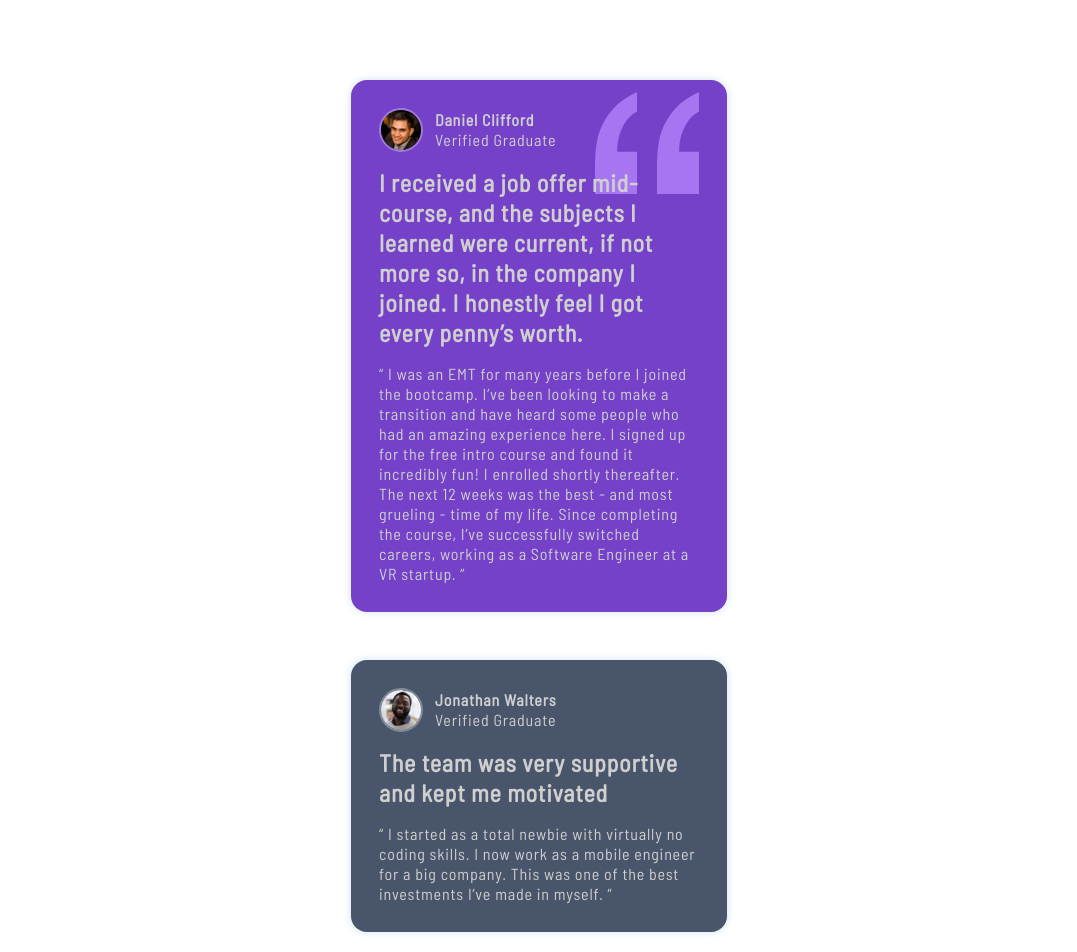
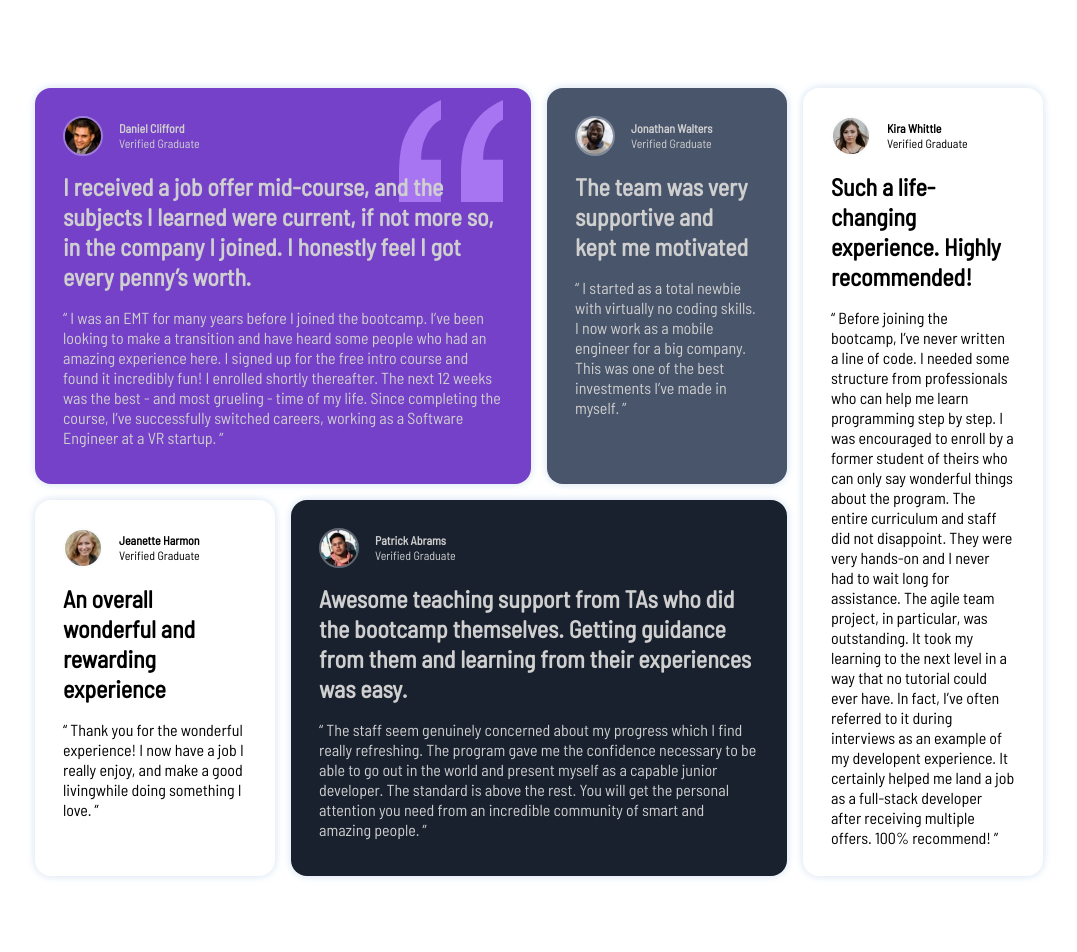
Before and after one commit to Rapbit27/07_Testimoials_Grid_Section, a plain HTML site: page index.html in a window 1280 px wide. Shown: the top 952 px of the page, without its empty margins (101-1178 px from the left). Drawn offline with Linux system fonts and the light colour scheme.

Commit message:
updated the desktop view

```diff
--- a/assets/styles/style.css
+++ b/assets/styles/style.css
@@ -2,7 +2,7 @@
     margin: 0;
     font-family: "BarlowSemiCondensed", sans-serif;
     line-height: 125%;
-    letter-spacing: 0.05rem;
+    /* letter-spacing: 0.05rem; */
 }
 
 @font-face {
@@ -24,6 +24,8 @@ main {
 .wrapper {
     display: grid;
     grid-template-columns: repeat(1, 1fr);
+    /* align-items: center; */
+    justify-content: center;
     margin: 3.5rem 0;
 }
 
@@ -73,19 +75,19 @@ main {
 }
 
 .top img {
-    width: 2.5rem;
+    width: 2.25rem;
     border: 2px solid hsla(210, 46%, 95%, 0.337);
-    margin-right: 0.75rem;
+    margin-right: 1rem;
     border-radius: 100px;
 }
 
 .name {
-    font-size: 1rem;
+    font-size: 0.75rem;
     font-weight: 600;
 }
 
 .position {
-    font-size: 1rem;
+    font-size: 0.75rem;
     font-weight: 500;
 }
 
@@ -101,17 +103,10 @@ main {
     font-weight: 500;
 }
 
-
-
-
-
-
-
-
-
-
-
-
+footer {
+    display: flex;
+    justify-content: center;
+}
 
 .attribution {
   font-size: 11px;
@@ -120,3 +115,48 @@ main {
 .attribution a {
   color: hsl(228, 45%, 44%);
 }
+
+
+@media (min-width:60rem) {
+    .wrapper {
+        grid-template-columns: repeat(4, 1fr);
+        grid-auto-rows: minmax(10rem, auto);
+        max-width: 80%;
+        margin: 5rem;
+    }
+    .card {
+        min-width: 10rem;
+        max-width: none;
+        margin: 0.5rem;
+    }
+
+    .card-1 {
+        grid-column-start: 1;
+        grid-column-end: 3;
+        grid-row-start: 1;
+        grid-row-end: 2;
+    }
+    .card-2 {
+        grid-column-start: 3;
+        grid-column-end: 4;
+        grid-row-start: 1;
+        grid-row-end: 2;
+    }
+    .card-3 {
+        grid-column-start: 1;
+        grid-column-end: 2;
+        grid-row-start: 2;
+        grid-row-end: 3;
+    }
+    .card-4 {
+        grid-column-start: 2;
+        grid-column-end: 4;
+    }
+    .card-5 {
+        grid-column-start: 4;
+        grid-column-end: 5;
+        grid-row-start: 1;
+        grid-row-end: 3;
+    }
+
+}
```
Also changed, not shown: screenshot.png (added).
